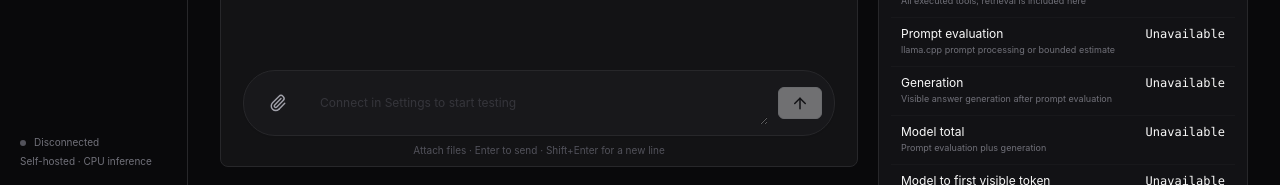
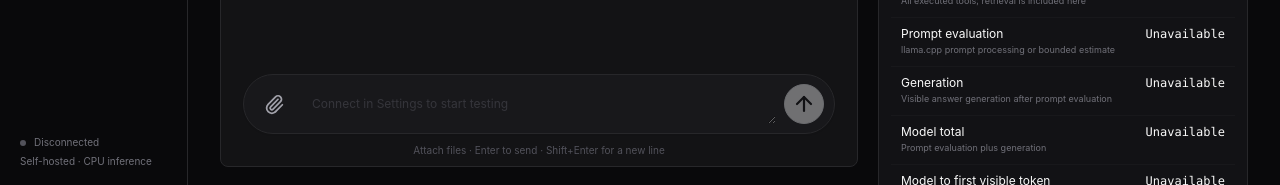
Before and after one commit to catchyouatmidnight/keno-b, a React (Vite) app in the folder web/: page /#/playground in a window 1280 px wide. Shown: the part 615-800 px from the top of the page. Built offline with nearby package versions, Linux system fonts and the light colour scheme.

Commit message:
Refine chat composer balance and circular actions

```diff
--- a/web/src/features/chat/components/ChatComposer.tsx
+++ b/web/src/features/chat/components/ChatComposer.tsx
@@ -19,11 +19,11 @@ export function ChatComposer(props:Props){
  </div>;
  return <div className="mx-auto mb-2 mt-3 w-[min(860px,calc(100%-44px))] max-md:w-[calc(100%-20px)]">
   {(props.attachments.length>0||props.libraryIds.length>0)&&<div className="mb-2 flex flex-wrap gap-1.5 px-2">{props.attachments.map(item=><button key={item.id} type="button" onClick={()=>toggleAttachment(item.id,!props.selected.includes(item.id))} className={`rounded-md border px-2 py-1 text-[10px] ${props.selected.includes(item.id)?'border-zinc-500 bg-zinc-800 text-zinc-100':'border-zinc-800 text-zinc-500'}`}>{item.name}</button>)}{props.libraryIds.map(id=><button key={id} type="button" onClick={()=>props.setLibraryIds(items=>items.filter(item=>item!==id))} className="rounded-md border border-zinc-800 px-2 py-1 text-[10px] text-zinc-400">{props.docs.find(doc=>doc.id===id)?.name||id} ×</button>)}</div>}
-  <div data-testid="chat-composer" className="flex min-h-16 min-w-0 items-center gap-2.5 rounded-[32px] border border-zinc-800 bg-zinc-900 px-3 py-2.5 shadow-sm transition-colors focus-within:border-zinc-600">
-   <Popover placement="topLeft" content={attachMenu}><Button type="text" aria-label="Attach" className="h-11 w-11 shrink-0 rounded-full p-0 text-zinc-300 hover:bg-zinc-800 hover:text-zinc-50" icon={<Paperclip size={22} strokeWidth={1.9}/>}/></Popover>
-   <Textarea aria-label="Message Keno" value={props.input} autoSize={{minRows:1,maxRows:8}} maxLength={8000} disabled={!props.connected} placeholder={props.connected?'Ask Keno anything…':'Connect in Settings to start testing'} style={{background:'transparent'}} className="max-h-40 min-h-11 min-w-0 flex-1 resize-none border-0 px-1.5 py-2.5 text-[16px] leading-6 shadow-none focus:border-transparent" onChange={(e:any)=>props.setInput(e.target.value)} onKeyDown={(e:any)=>{if(e.key==='Enter'&&!e.shiftKey&&!e.nativeEvent.isComposing){e.preventDefault();void props.submit();}}} onPaste={(event:any)=>{const files=Array.from(event.clipboardData.files as FileList).filter((file:File)=>file.type.startsWith('image/'));if(files.length){event.preventDefault();void props.upload(files);}}}/>
-   {props.busy?<Button type="primary" aria-label="Stop" className="h-11 w-11 shrink-0 rounded-full p-0" icon={<Square size={17}/>}  onClick={props.cancel}/>:<Button type="primary" aria-label="Send" className="h-11 w-11 shrink-0 rounded-full p-0" icon={<ArrowUp size={23} strokeWidth={2}/>}  disabled={!props.connected||props.uploading||!props.input.trim()} onClick={()=>void props.submit()}/>}
+  <div data-testid="chat-composer" className="flex min-h-[60px] min-w-0 items-center gap-2 rounded-[30px] border border-zinc-800 bg-zinc-900 px-2.5 py-2 shadow-sm transition-colors focus-within:border-zinc-600">
+   <Popover placement="topLeft" content={attachMenu}><Button type="text" aria-label="Attach" className="!h-10 !w-10 shrink-0 !rounded-full !p-0 text-zinc-200 hover:bg-zinc-800 hover:text-zinc-50" icon={<Paperclip size={21} strokeWidth={2}/>}/></Popover>
+   <Textarea aria-label="Message Keno" value={props.input} autoSize={{minRows:1,maxRows:8}} maxLength={8000} disabled={!props.connected} placeholder={props.connected?'Ask Keno anything…':'Connect in Settings to start testing'} style={{background:'transparent'}} className="max-h-40 min-h-10 min-w-0 flex-1 resize-none border-0 px-2 py-2 text-[16px] leading-6 text-zinc-100 placeholder:text-zinc-500 shadow-none focus:border-transparent disabled:text-zinc-400 disabled:placeholder:text-zinc-600" onChange={(e:any)=>props.setInput(e.target.value)} onKeyDown={(e:any)=>{if(e.key==='Enter'&&!e.shiftKey&&!e.nativeEvent.isComposing){e.preventDefault();void props.submit();}}} onPaste={(event:any)=>{const files=Array.from(event.clipboardData.files as FileList).filter((file:File)=>file.type.startsWith('image/'));if(files.length){event.preventDefault();void props.upload(files);}}}/>
+   {props.busy?<Button type="primary" aria-label="Stop" className="!h-10 !w-10 shrink-0 !rounded-full !p-0" icon={<Square size={16}/>}  onClick={props.cancel}/>:<Button type="primary" aria-label="Send" className="!h-10 !w-10 shrink-0 !rounded-full !p-0" icon={<ArrowUp size={24} strokeWidth={2.2}/>}  disabled={!props.connected||props.uploading||!props.input.trim()} onClick={()=>void props.submit()}/>}
   </div>
-  <div className="mt-1.5 text-center text-[10px] leading-4 text-zinc-600">{props.progress||'Attach files · Enter to send · Shift+Enter for a new line'}</div>
+  <div className="mt-2 text-center text-[10px] leading-4 text-zinc-600">{props.progress||'Attach files · Enter to send · Shift+Enter for a new line'}</div>
  </div>;
 }
```
